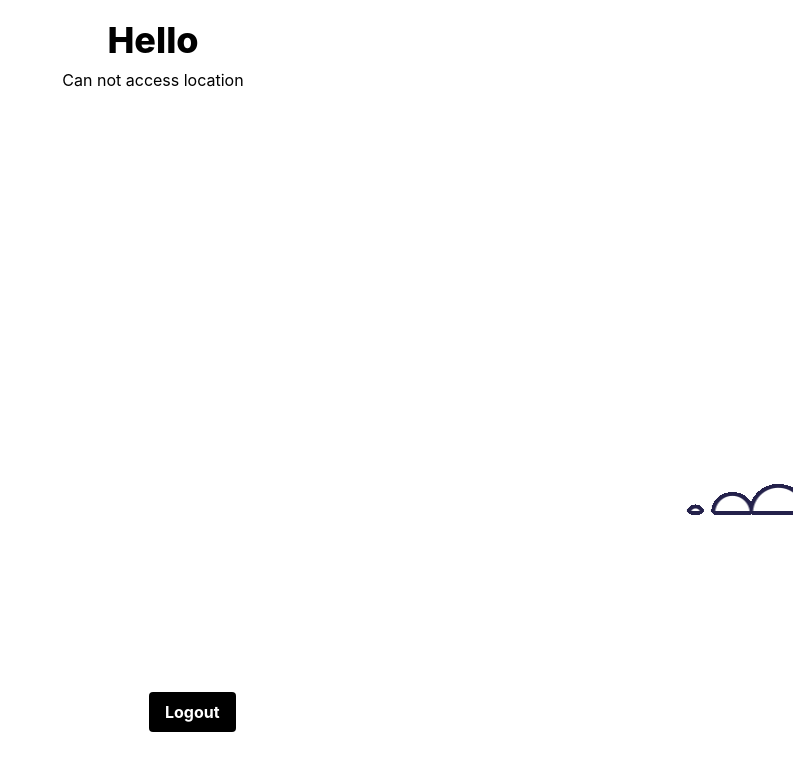
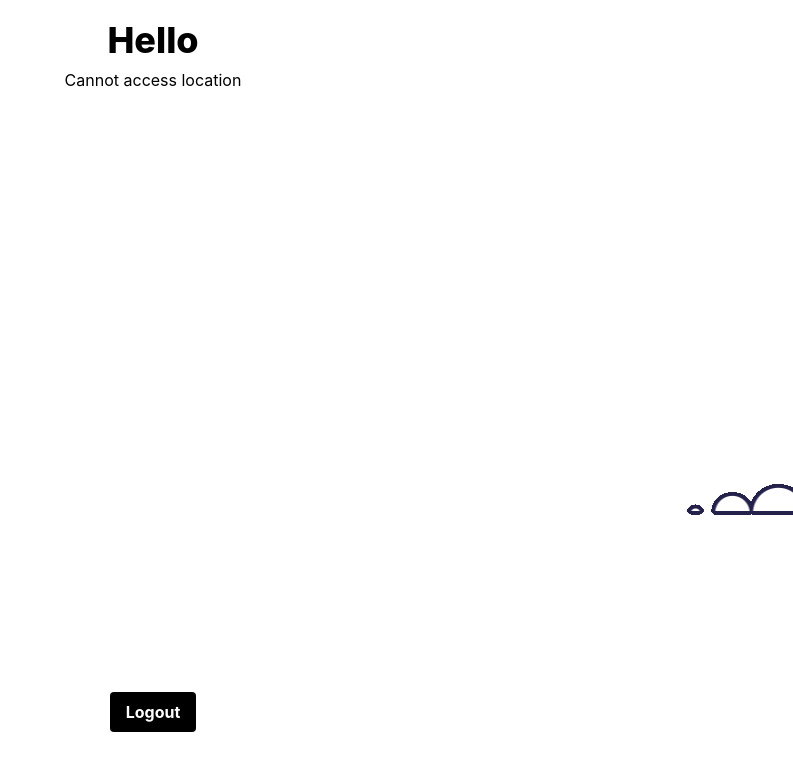
Before and after one commit to abokizh/ds440, a React (Create React App) app in the folder clients/amb-driver/: page /driver in a window 1280 px wide. Shown: the top 770 px of the page, without its empty margins (487-1280 px from the left). Built offline with nearby package versions, Linux system fonts and the light colour scheme; no server answers; sample sign-in values are in the browser's storage.

Commit message:
fixed firefox bug

```diff
--- a/clients/amb-driver/src/Hooks/useGeolocation.js
+++ b/clients/amb-driver/src/Hooks/useGeolocation.js
@@ -3,9 +3,11 @@ import { useState, useEffect } from 'react';
 const useGeolocation = () => {
 
   const [location, setLocation] = useState({
+    coord:{
       loaded: false,
       lat: null,
       lng: null
+    }
   });
 
 // learn more about useEffect
@@ -13,9 +15,11 @@ const useGeolocation = () => {
     const success = (pos) => {
       const crd = pos.coords;
       setLocation({
+        coord:{
           loaded: true,
           lat: crd.latitude,
           lng: crd.longitude
+        }
       });
     };
 
@@ -25,7 +29,7 @@ const useGeolocation = () => {
 
     const options = {
       enableHighAccuracy: true,
-      timeout: 1000
+      timeout: 2000,
     };
 
     const id = navigator.geolocation.watchPosition(success, error, options);
--- a/clients/amb-driver/src/components/Driver.js
+++ b/clients/amb-driver/src/components/Driver.js
@@ -19,11 +19,13 @@ const Driver = () => {
   const navigate = useNavigate();
 
   const [name, setName] = useState('');
-  const latitude = useGeolocation().lat;
-  const longitude = useGeolocation().lng;
+  const coord = useGeolocation().coord;
+  const loaded = coord.loaded;
+  const latitude = coord.lat;
+  const longitude = coord.lng;
+  console.log(latitude, longitude);
 
-
-  socket.emit('send-coords', JSON.stringify({id: ID, name: name, lat: latitude, lng: longitude}));
+  socket.emit('send-coords', JSON.stringify({id: ID, name: name, loaded: loaded, lat: latitude, lng: longitude}));
   const populateName = async () => {
 		const req = await fetch('http://localhost:8080/api/auth/name', {
 			headers: {
@@ -66,10 +68,10 @@ const Driver = () => {
       <div className='mt-5'>
         <h1 className='text-4xl font-extrabold text-center'>Hello {name}</h1>
         {
-          latitude === null || longitude === null? <p className='text-center mt-2'>Can not access location</p>: <p className='text-center mt-2'>Your location is being tracked. Latitude: {latitude} Longitude: {longitude}</p>
+          latitude === null || longitude === null? <p className='text-center mt-2'>Cannot access location</p>: <p className='text-center mt-2'>Your location is being tracked. Latitude: {latitude} Longitude: {longitude}</p>
         }
         <div className='amb'><img src="../icons/working.gif" alt="gif" /></div>
-        <div className="mx-auto w-2">
+        <div className="flex justify-center">
           <button className='bg-black hover:bg-slate-800 text-white font-bold py-2 px-4 rounded' onClick={handleLogout}>Logout</button>
         </div>
       </div>
```
Lines whose indentation alone changed are shown as unchanged.
